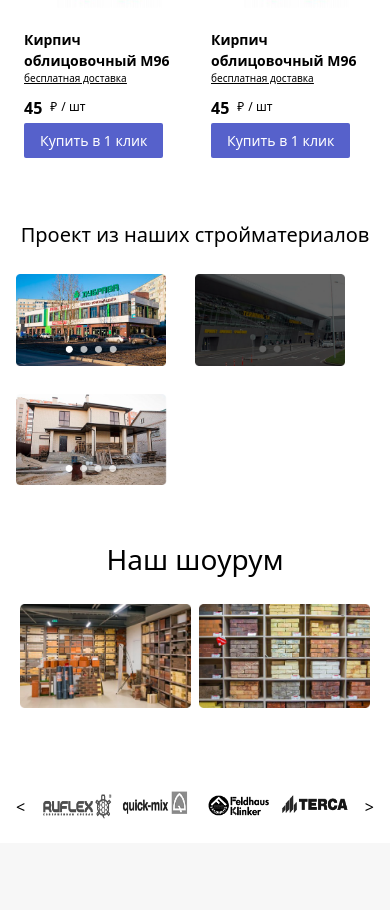
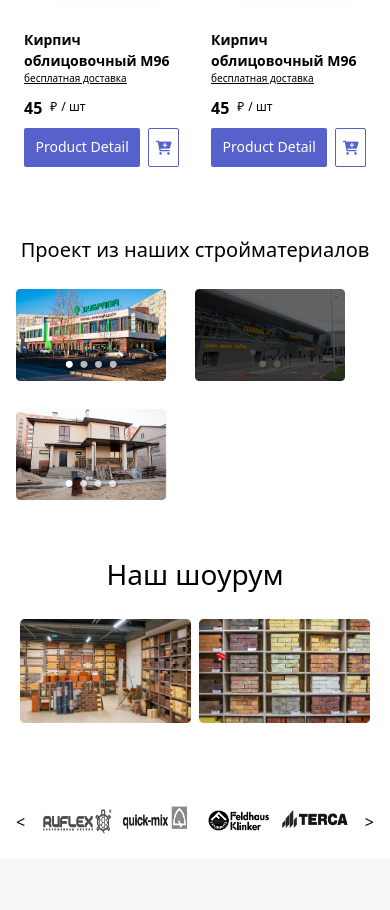
Before and after one commit to abdurahmoniy/germes, a React (Create React App) app in the folder frontend-master/: page / in a window 390 px wide. Shown: the part 968-1878 px from the top of the page. Built offline with nearby package versions, Linux system fonts and the light colour scheme.

Commit message:
fixed some responsivety

```diff
--- a/frontend-master/src/components/Header.jsx
+++ b/frontend-master/src/components/Header.jsx
@@ -70,7 +70,7 @@ export default function Header() {
             navToggle ? "closeRespMenu" : "openRespMenu"
           } fixed resp_menu h-[100vh] top-0 left-0 w-[70%] sm:w-[45%] text-[15px] block bg-[#5662cb] text-white justify-between p-10`}
         >
-          <Link to="#">
+          <Link to="/">
             <img src={logo} className="w-[150px] py-4" alt="" />
           </Link>
           <div>
@@ -116,6 +116,14 @@ export default function Header() {
             >
               Контакты
             </Link>
+            <div className="flex py-4">
+              <Link to="/cart" className="mr-3">
+                  <i class="fa fa-cart-arrow-down text-[20px]" aria-hidden="true"></i>
+              </Link>
+              <Link to="#" className="mx-3">
+                <i class="fa fa-star text-[20px]" aria-hidden="true"></i>
+              </Link>
+            </div>
           </div>
         </div>
       </div>
--- a/frontend-master/src/pages/Home/Card.jsx
+++ b/frontend-master/src/pages/Home/Card.jsx
@@ -80,9 +80,20 @@ const Card = ({prod}) => {
                   ₽<div className="px-1">/ шт</div>
                 </div>
               </div>
-              <a className="addToCart bg-[#5661CB] text-[#fff] text-[14px] py-2 px-4 rounded-sm">
-                Купить в 1 клик
-              </a>
+              <div className="flex justify-between">
+                <Link
+                  to={`/product/${item.slug}`}
+                  className="productDetail bg-[#5661CB] text-[#fff] text-[14px] py-2 rounded-sm w-[75%] text-center"
+                >
+                  Product Detail
+                </Link>
+                <div
+                  onClick={() => handleAddToCart(item)}
+                  className="addToCart border border-[#5661CB] text-[#5661CB] bg-[#fff] text-[14px] py-2 rounded-sm w-[20%] text-center"
+                >
+                  <i class="fa fa-cart-plus" aria-hidden="true"></i>
+                </div>
+              </div>
             </div>
           </div>
         ))}
```
